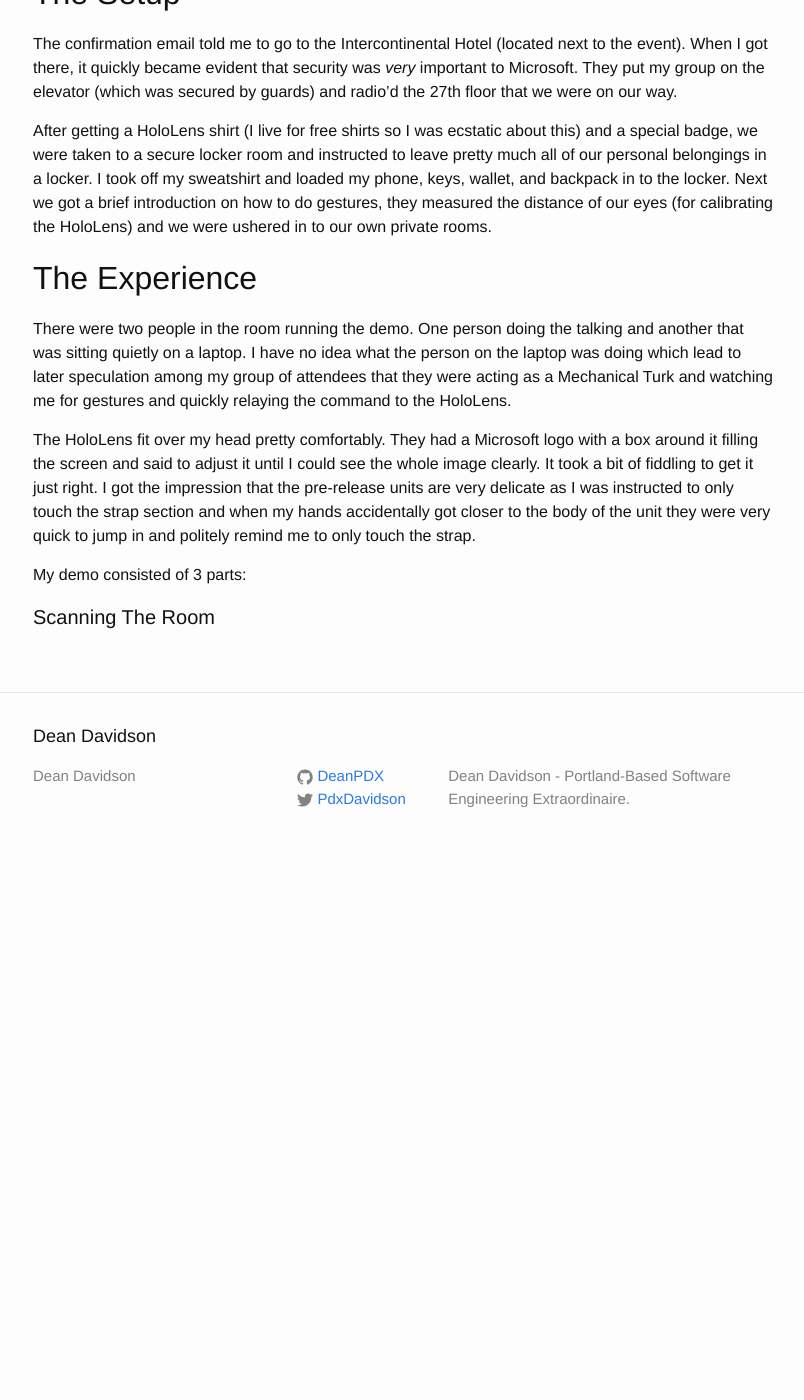
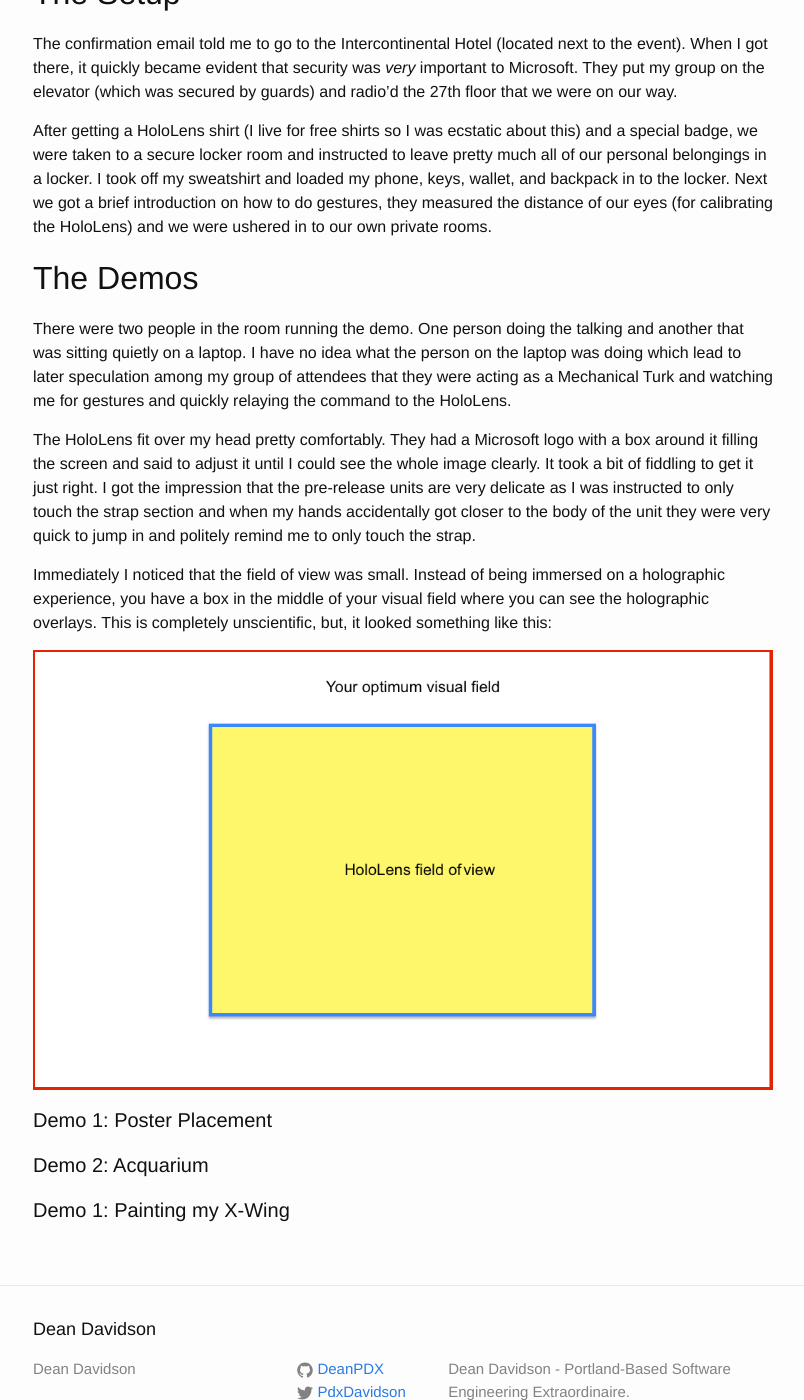
Before and after one commit to DeanPDX/DeanPDX.github.io, a Jekyll site: the page built from _posts/2015-05-08-hands-on-with-hololens-at-build-2015.markdown, in a window 1280 px wide and 1400 px high, scrolled down 429 px. Shown: the whole window, without its empty margins (237-1041 px from the left). Built offline with Jekyll 4.4.1, drawn with Linux system fonts in a browser that asks for light colours; nearby versions of some CDN libraries; before the commit the page ends 1299 px from its top, so only the background shows below that.

Commit message:
Added image

```diff
--- a/_posts/2015-05-08-hands-on-with-hololens-at-build-2015.markdown
+++ b/_posts/2015-05-08-hands-on-with-hololens-at-build-2015.markdown
@@ -12,11 +12,17 @@
 
 After getting a HoloLens shirt (I live for free shirts so I was ecstatic about this) and a special badge, we were taken to a secure locker room and instructed to leave pretty much all of our personal belongings in a locker.  I took off my sweatshirt and loaded my phone, keys, wallet, and backpack in to the locker.  Next we got a brief introduction on how to do gestures, they measured the distance of our eyes (for calibrating the HoloLens) and we were ushered in to our own private rooms.
 
-## The Experience
+## The Demos
 There were two people in the room running the demo.  One person doing the talking and another that was sitting quietly on a laptop.  I have no idea what the person on the laptop was doing which lead to later speculation among my group of attendees that they were acting as a Mechanical Turk and watching me for gestures and quickly relaying the command to the HoloLens.
 
 The HoloLens fit over my head pretty comfortably.  They had a Microsoft logo with a box around it filling the screen and said to adjust it until I could see the whole image clearly.  It took a bit of fiddling to get it just right.  I got the impression that the pre-release units are very delicate as I was instructed to only touch the strap section and when my hands accidentally got closer to the body of the unit they were very quick to jump in and politely remind me to only touch the strap.
 
-My demo consisted of 3 parts:
+Immediately I noticed that the field of view was small.  Instead of being immersed on a holographic experience, you have a box in the middle of your visual field where you can see the holographic overlays.  This is completely unscientific, but, it looked something like this:
 
-#### Scanning The Room
+![HoloLens field of view](/images/2015-05-08/HoloLens-field-of-view.png)
+
+#### Demo 1: Poster Placement
+
+#### Demo 2: Acquarium
+
+#### Demo 1: Painting my X-Wing
```
